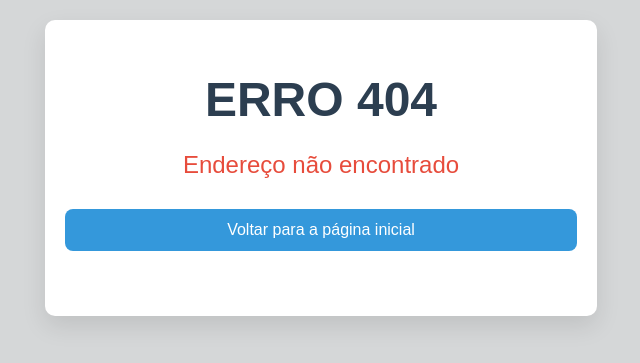
After one commit to JvictorMarcon/Quiz_Senai, a Flask app: template templates/erro404.html in a window 1280 px wide. The commit adds this page. Shown: the top 363 px of the page, without its empty margins (319-959 px from the left). Run offline with Flask 3, Linux system fonts and the light colour scheme; the template is opened without the code that fills it, so the values that code supplies are empty.

Commit message:
Página de erro404

```diff
--- a/app.py
+++ b/app.py
@@ -5,7 +5,7 @@ import os
 import random
 from deep_translator import GoogleTranslator
 
-app = Flask(__name__, template_folder='templates', static_folder='static')
+app = Flask(__name__)
 app.secret_key = 'chave_secreta_quiz_123'
 
 RANKING_FILE = 'ranking.json'
@@ -114,5 +114,11 @@ def ranking():
                 data = []
     return render_template('ranking.html', ranking=data)
 
+
+@app.errorhandler(404)
+def page_not_founded(erro):
+    return render_template('erro404.html')
+
+
 if __name__ == '__main__':
     app.run(debug=True)
--- a/static/style.css
+++ b/static/style.css
@@ -272,3 +272,25 @@ input[type="text"] {
         margin-top: 10px;
     }
 }
+
+.erro{
+    background-color: white;
+    height: 20vw;
+    width: 40vw;
+    border-radius: 10px;
+    padding: 20px;
+    box-shadow: 0 10px 25px rgba(0, 0, 0, 0.1);
+    justify-content: center;
+    align-items: center;
+    text-align: center;
+}
+.cabecalho-erro{
+    font-size: 1.5rem;
+    color: #e74c3c;
+    margin-bottom: 15px;
+}
+.conteudo-erro{
+    font-size: 1rem;
+    color: #7f8c8d;
+    align-self: center;
+}
--- /dev/null
+++ b/templates/erro404.html
@@ -0,0 +1,26 @@
+<!DOCTYPE html>
+<html lang="pt-br">
+
+<head>
+    <meta charset="UTF-8">
+    <meta name="viewport" content="width=device-width, initial-scale=1.0">
+    <title>Erro 404</title>
+    <link rel="stylesheet" href="../static/style.css">
+</head>
+
+<body>
+    <main class="erro">
+        <div class="cabecalho-erro">
+            <h1>ERRO 404</h1>
+            <p>Endereço não encontrado</p>
+        </div>
+        <div class="corpo-erro">
+            <a href="/"><button>
+                    Voltar para a página inicial
+                </button></a>
+        </div>
+    </main>
+
+</body>
+
+</html>
```
